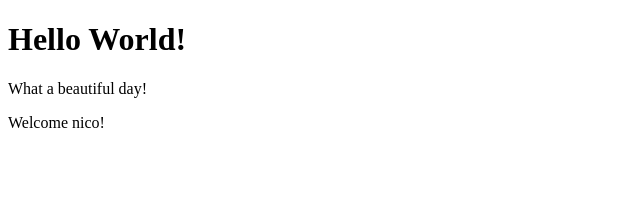
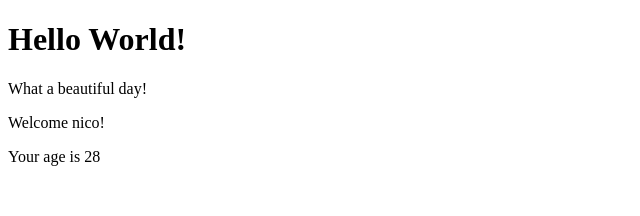
Before and after one commit to nicpes/react_exercises, a React (Create React App) app: page / in a window 1280 px wide. Shown: the top 216 px of the page, without its empty margins (0-640 px from the left). Built offline with nearby package versions, Linux system fonts and the light colour scheme.

Commit message:
props-03

```diff
--- a/src/App.js
+++ b/src/App.js
@@ -7,7 +7,7 @@
     return (
       <div>
         <Hello />
-        <Welcome />
+        <Welcome name="nico" age={28} />
       </div>
     );
   }
--- a/src/Welcome.js
+++ b/src/Welcome.js
@@ -2,7 +2,12 @@
 
 export class Welcome extends React.Component {
   render() {
-    return <p>Welcome {this.props.name}!</p>;
+    return (
+      <div>
+        <p>Welcome {this.props.name}!</p>
+        <p>Your age is {this.props.age}</p>
+      </div>
+    );
   }
 }
 
```
